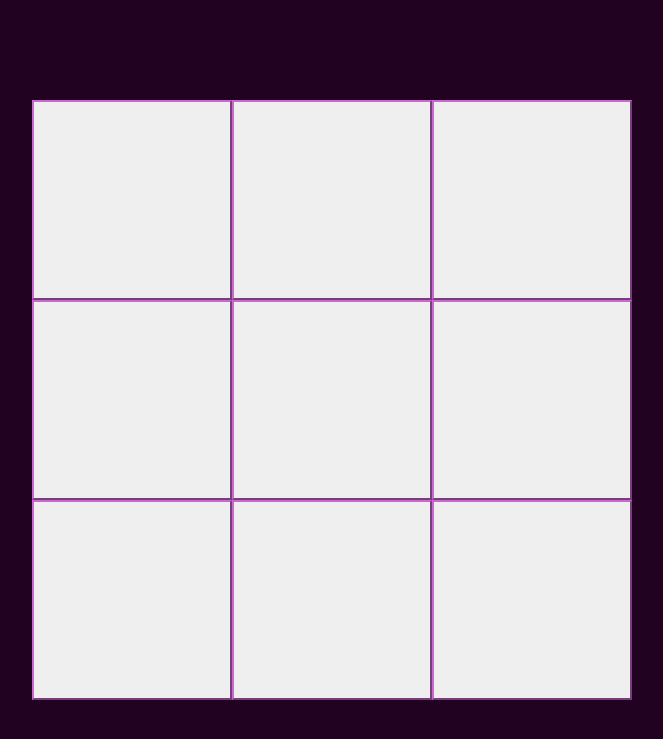
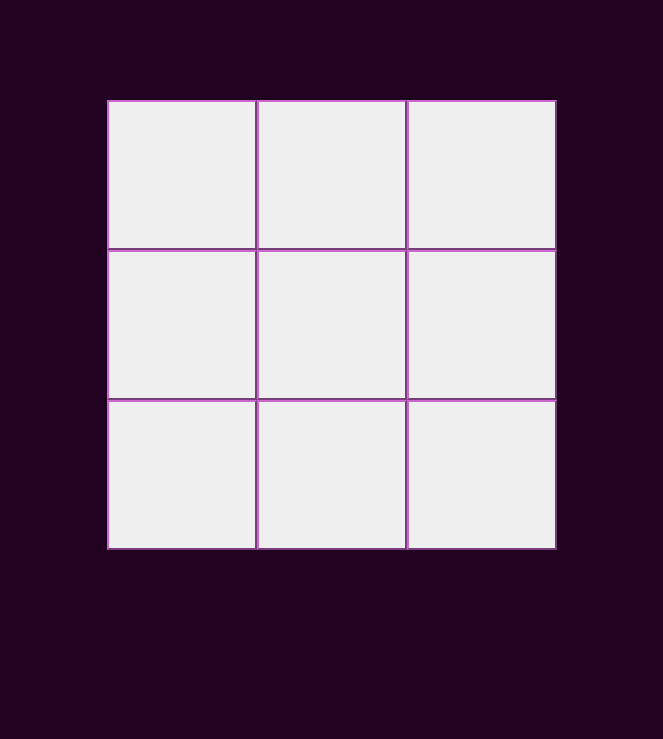
Before and after one commit to nnaaii13/Recuperacion_DWEC, a plain HTML site: page index.html in a window 1280 px wide. Shown: the part 61-800 px from the top of the page, without its empty margins (308-971 px from the left). Drawn offline with Linux system fonts and the light colour scheme.

Commit message:
Update styles.css
mejoras en la visualización del tablero

```diff
--- a/styles.css
+++ b/styles.css
@@ -1,30 +1,30 @@
-body{
+body {
     background-color: rgb(34, 2, 33);
     color: white;
 }
 
-h1, h3{
+h1, h3 {
     text-align: center;
 }
 
-#tablero{
+#tablero {
     margin: auto;
-    width: 600px;
+    width: 450px;
     max-width: 100%;
     display: flex;
     flex-wrap: wrap;
 }
 
-#tablero>button{
-    width: 200px;
-    height: 200px;
+#tablero > button {
+    width: 150px;
+    height: 150px;
     border-color: rgb(203, 104, 207);
 }
 
-#ganar{
+#ganar {
     visibility: hidden;
 }
 
-#perder{
+#perder {
     visibility: hidden;
 }
```
